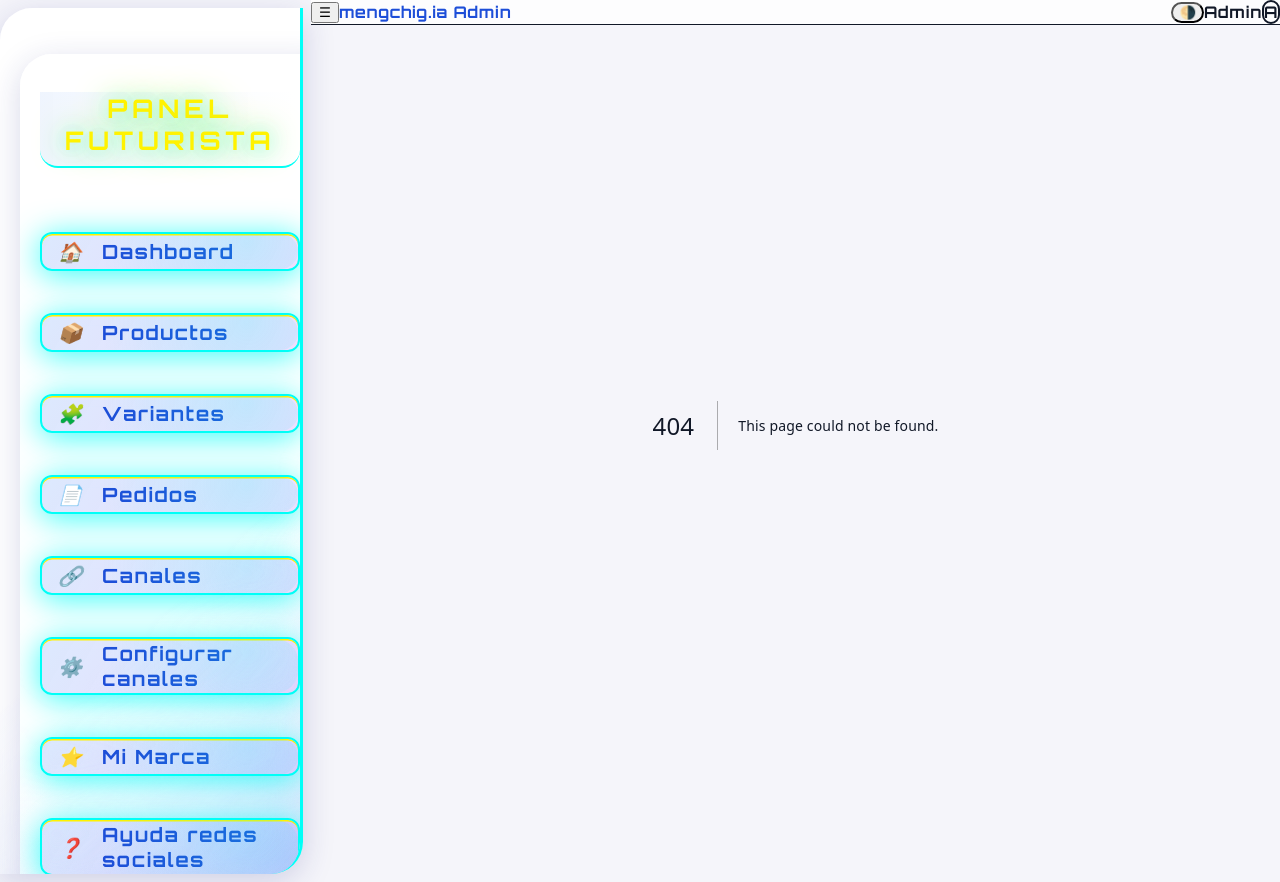
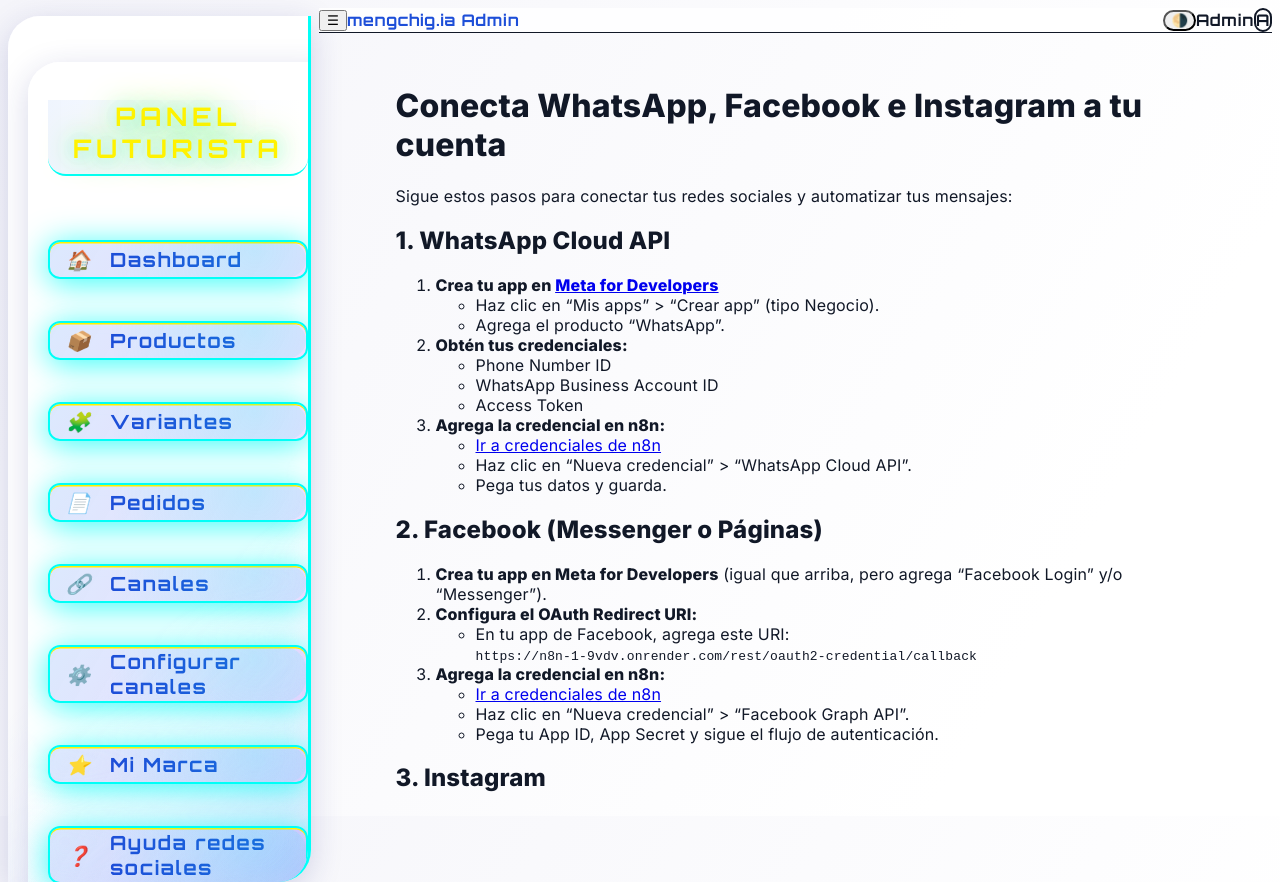
Before and after one commit to ezemario90-oss/menshich.ia, a Next.js app: page /ayuda in a window 1280 px wide. Before the commit this address had no page. Built offline with nearby package versions, Linux system fonts and the light colour scheme.

Commit message:
chore: limpieza total de dependencias y lockfiles para deploy limpio

```diff
--- /dev/null
+++ b/app/ayuda/page.tsx
@@ -0,0 +1,107 @@
+import React from "react";
+
+const N8nHelp = () => (
+  <div style={{ maxWidth: 800, margin: "0 auto", padding: 32 }}>
+    <h1>Conecta WhatsApp, Facebook e Instagram a tu cuenta</h1>
+    <p>
+      Sigue estos pasos para conectar tus redes sociales y automatizar tus mensajes:
+    </p>
+
+    <h2>1. WhatsApp Cloud API</h2>
+    <ol>
+      <li>
+        <b>Crea tu app en <a href="https://developers.facebook.com/" target="_blank" rel="noopener noreferrer">Meta for Developers</a></b>
+        <ul>
+          <li>Haz clic en “Mis apps” &gt; “Crear app” (tipo Negocio).</li>
+          <li>Agrega el producto “WhatsApp”.</li>
+        </ul>
+      </li>
+      <li>
+        <b>Obtén tus credenciales:</b>
+        <ul>
+          <li>Phone Number ID</li>
+          <li>WhatsApp Business Account ID</li>
+          <li>Access Token</li>
+        </ul>
+      </li>
+      <li>
+        <b>Agrega la credencial en n8n:</b>
+        <ul>
+          <li>
+            <a href="https://n8n-1-9vdv.onrender.com/credentials" target="_blank" rel="noopener noreferrer">
+              Ir a credenciales de n8n
+            </a>
+          </li>
+          <li>Haz clic en “Nueva credencial” &gt; “WhatsApp Cloud API”.</li>
+          <li>Pega tus datos y guarda.</li>
+        </ul>
+      </li>
+    </ol>
+
+    <h2>2. Facebook (Messenger o Páginas)</h2>
+    <ol>
+      <li>
+        <b>Crea tu app en Meta for Developers</b> (igual que arriba, pero agrega “Facebook Login” y/o “Messenger”).
+      </li>
+      <li>
+        <b>Configura el OAuth Redirect URI:</b>
+        <ul>
+          <li>
+            En tu app de Facebook, agrega este URI:<br />
+            <code>https://n8n-1-9vdv.onrender.com/rest/oauth2-credential/callback</code>
+          </li>
+        </ul>
+      </li>
+      <li>
+        <b>Agrega la credencial en n8n:</b>
+        <ul>
+          <li>
+            <a href="https://n8n-1-9vdv.onrender.com/credentials" target="_blank" rel="noopener noreferrer">
+              Ir a credenciales de n8n
+            </a>
+          </li>
+          <li>Haz clic en “Nueva credencial” &gt; “Facebook Graph API”.</li>
+          <li>Pega tu App ID, App Secret y sigue el flujo de autenticación.</li>
+        </ul>
+      </li>
+    </ol>
+
+    <h2>3. Instagram</h2>
+    <ol>
+      <li>
+        <b>Requisitos previos:</b> Tu cuenta debe ser profesional y estar vinculada a una página de Facebook.
+      </li>
+      <li>
+        <b>Crea tu app en Meta for Developers</b> (agrega “Instagram Graph API”).
+      </li>
+      <li>
+        <b>Configura el OAuth Redirect URI:</b>
+        <ul>
+          <li>
+            <code>https://n8n-1-9vdv.onrender.com/rest/oauth2-credential/callback</code>
+          </li>
+        </ul>
+      </li>
+      <li>
+        <b>Agrega la credencial en n8n:</b>
+        <ul>
+          <li>
+            <a href="https://n8n-1-9vdv.onrender.com/credentials" target="_blank" rel="noopener noreferrer">
+              Ir a credenciales de n8n
+            </a>
+          </li>
+          <li>Haz clic en “Nueva credencial” &gt; “Instagram Graph API”.</li>
+          <li>Pega tu App ID, App Secret y sigue el flujo de autenticación.</li>
+        </ul>
+      </li>
+    </ol>
+
+    <h2>¿Necesitas ayuda?</h2>
+    <p>
+      Si tienes dudas, contáctanos o visita nuestra sección de ayuda.<br />
+      <a href="mailto:soporte@tusitio.com">soporte@tusitio.com</a>
+    </p>
+  </div>
+);
+
+export default N8nHelp;
--- a/package.json
+++ b/package.json
@@ -19,12 +19,12 @@
     "postcss": "^8.5.8",
     "react": "latest",
     "react-dom": "latest",
-    "tailwindcss": "^4.2.2"
+    "tailwindcss": "^4.2.2",
+    "@prisma/client": "6.15.0",
+    "prisma": "6.15.0"
   },
   "devDependencies": {
-    "@prisma/client": "^7.6.0",
     "@types/react": "^19.2.14",
-    "prisma": "^7.6.0",
     "turbo": "^2.9.4",
     "typescript": "latest"
   },
```
